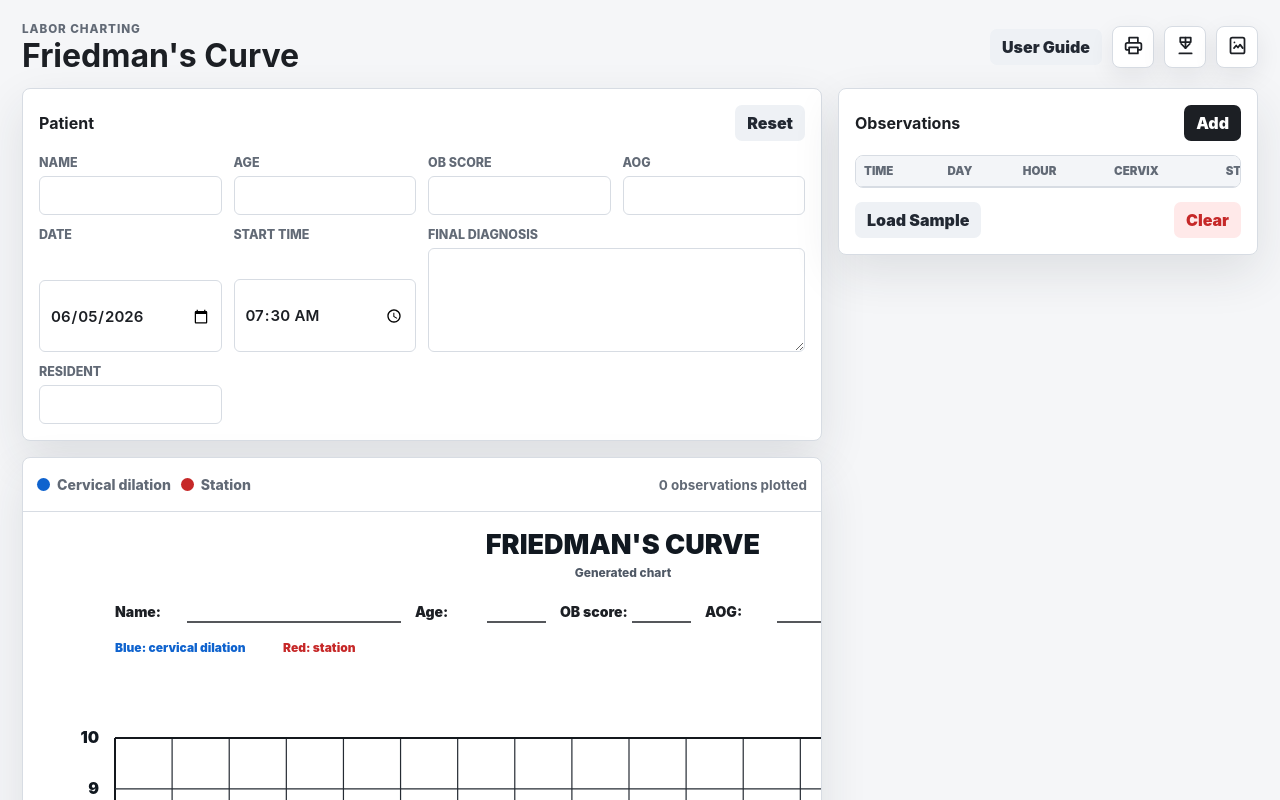
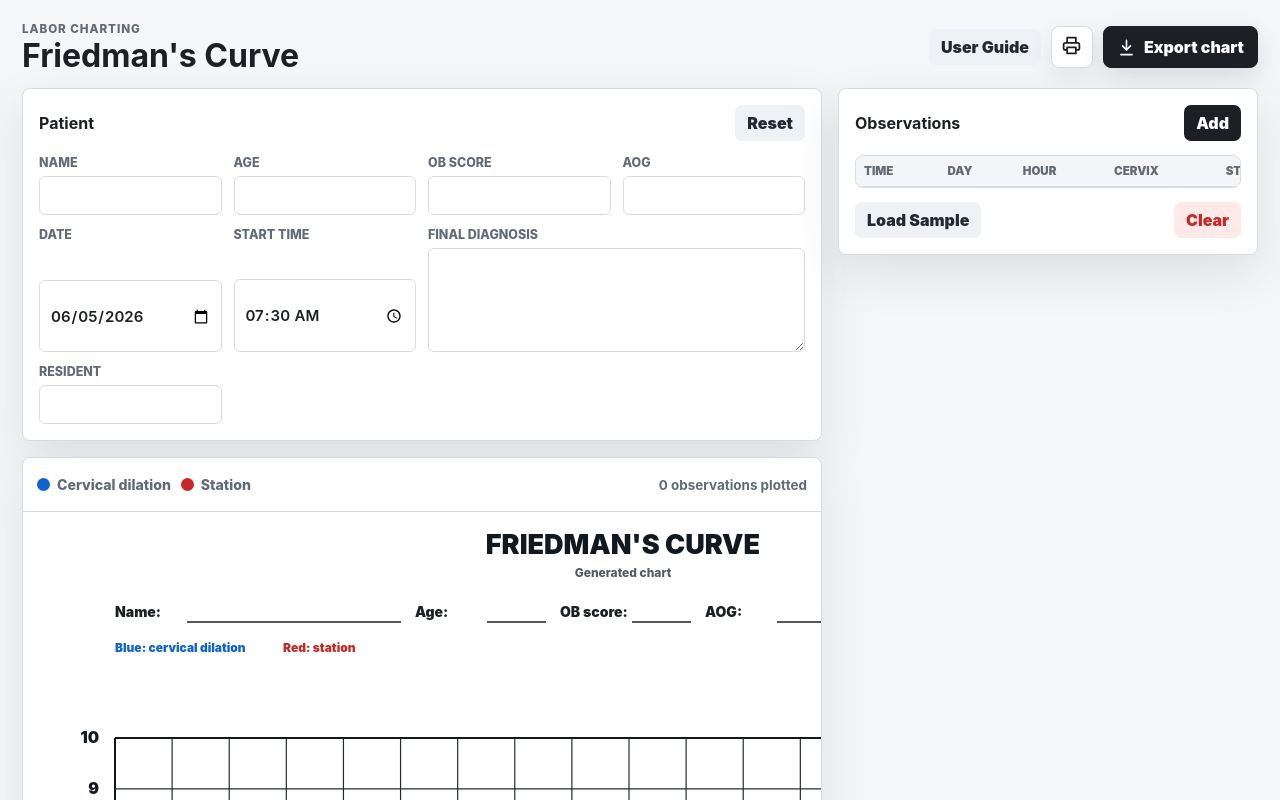
Before and after one commit to micahnut/friedmans-curve, a React (Vite) app: page / in a window 1280 px wide. Shown: the top 800 px of the page. Built offline with nearby package versions, Linux system fonts and the light colour scheme.

Commit message:
UI changes for exporting

```diff
--- a/src/App.jsx
+++ b/src/App.jsx
@@ -659,13 +659,12 @@ function Icon({ name }) {
     );
   }
 
-  if (name === "svg") {
+  if (name === "download") {
     return (
       <svg aria-hidden="true" viewBox="0 0 24 24">
         <path d="M12 3v12" />
         <path d="m7 10 5 5 5-5" />
         <path d="M5 21h14" />
-        <path d="M6 3h12v5H6z" />
       </svg>
     );
   }
@@ -773,7 +772,9 @@ function download(filename, content, type) {
 export default function App() {
   const [state, setState] = useState(loadState);
   const [showGuide, setShowGuide] = useState(false);
+  const [showExportMenu, setShowExportMenu] = useState(false);
   const chartRef = useRef(null);
+  const exportMenuRef = useRef(null);
   const observations = useMemo(
     () => sortedObservations(state.observations, state.patient.startTime),
     [state.observations, state.patient.startTime]
@@ -786,6 +787,24 @@ export default function App() {
   useEffect(() => {
     localStorage.setItem(STORAGE_KEY, JSON.stringify(state));
   }, [state]);
+
+  useEffect(() => {
+    if (!showExportMenu) return undefined;
+
+    const closeExportMenu = (event) => {
+      if (event.type === "keydown" ? event.key === "Escape" : !exportMenuRef.current?.contains(event.target)) {
+        setShowExportMenu(false);
+      }
+    };
+
+    document.addEventListener("pointerdown", closeExportMenu);
+    document.addEventListener("keydown", closeExportMenu);
+
+    return () => {
+      document.removeEventListener("pointerdown", closeExportMenu);
+      document.removeEventListener("keydown", closeExportMenu);
+    };
+  }, [showExportMenu]);
 
   const updatePatient = (field, value) => {
     setState((current) => ({
@@ -900,12 +919,30 @@ export default function App() {
               <button className="icon-button" type="button" title="Print chart" aria-label="Print chart" onClick={() => window.print()}>
                 <Icon name="print" />
               </button>
-              <button className="icon-button" type="button" title="Download SVG" aria-label="Download SVG" onClick={downloadSvg}>
-                <Icon name="svg" />
-              </button>
-              <button className="icon-button" type="button" title="Download PNG" aria-label="Download PNG" onClick={downloadPng}>
-                <Icon name="png" />
-              </button>
+              <div className="export-menu" ref={exportMenuRef}>
+                <button
+                  className="export-button"
+                  type="button"
+                  aria-expanded={showExportMenu}
+                  aria-haspopup="menu"
+                  onClick={() => setShowExportMenu((open) => !open)}
+                >
+                  <Icon name="download" />
+                  Export chart
+                </button>
+                {showExportMenu && (
+                  <div className="export-options" role="menu" aria-label="Export chart format">
+                    <button type="button" role="menuitem" onClick={() => { downloadPng(); setShowExportMenu(false); }}>
+                      Download PNG
+                      <span>Best for sharing</span>
+                    </button>
+                    <button type="button" role="menuitem" onClick={() => { downloadSvg(); setShowExportMenu(false); }}>
+                      Download SVG
+                      <span>Best for editing</span>
+                    </button>
+                  </div>
+                )}
+              </div>
             </>
           )}
         </div>
--- a/src/styles.css
+++ b/src/styles.css
@@ -339,6 +339,70 @@ td input {
   stroke-width: 2;
 }
 
+.export-menu {
+  position: relative;
+}
+
+.export-button {
+  display: inline-flex;
+  align-items: center;
+  min-height: 42px;
+  gap: 8px;
+  padding: 0 13px;
+  border: 1px solid var(--ink);
+  border-radius: 8px;
+  background: var(--ink);
+  color: #fff;
+  font-weight: 900;
+  box-shadow: 0 8px 24px rgba(22, 27, 34, 0.12);
+}
+
+.export-button svg {
+  width: 19px;
+  height: 19px;
+  fill: none;
+  stroke: currentColor;
+  stroke-linecap: round;
+  stroke-linejoin: round;
+  stroke-width: 2;
+}
+
+.export-options {
+  position: absolute;
+  z-index: 10;
+  top: calc(100% + 8px);
+  right: 0;
+  display: grid;
+  min-width: 200px;
+  padding: 6px;
+  border: 1px solid var(--line);
+  border-radius: 9px;
+  background: var(--surface);
+  box-shadow: var(--shadow);
+}
+
+.export-options button {
+  display: grid;
+  gap: 2px;
+  padding: 9px 10px;
+  border-radius: 6px;
+  background: transparent;
+  color: var(--ink);
+  text-align: left;
+  font-weight: 800;
+}
+
+.export-options button:hover,
+.export-options button:focus-visible {
+  background: #eef1f5;
+}
+
+.export-options span {
+  color: var(--muted);
+  font-size: 0.75rem;
+  font-weight: 600;
+}
+
 .primary-button,
 .ghost-button,
 .danger-button {
@@ -448,6 +512,11 @@ td input {
   .header-actions {
     width: 100%;
     justify-content: flex-start;
+  }
+
+  .export-options {
+    right: auto;
+    left: 0;
   }
 
   .panel {
```
Also changed, not shown: 5 other files (tests, documents, lock files or other folders).
